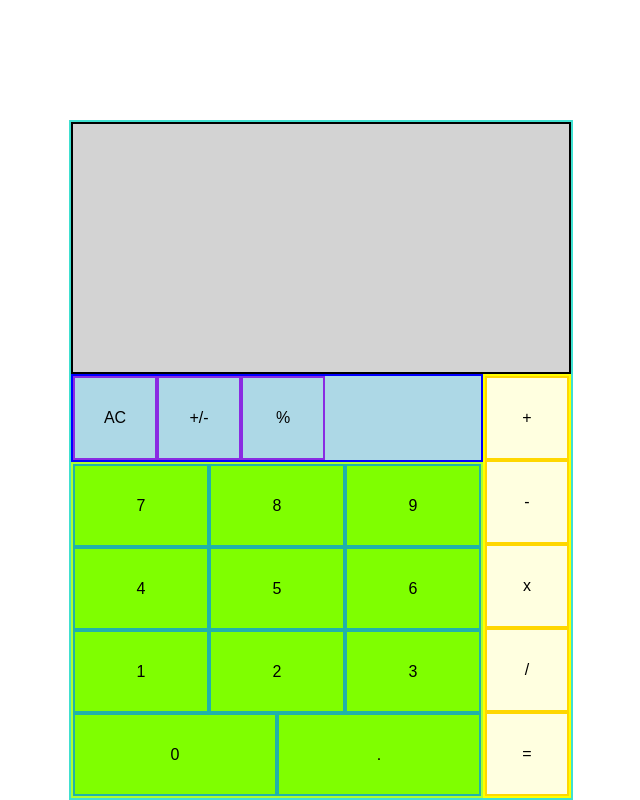
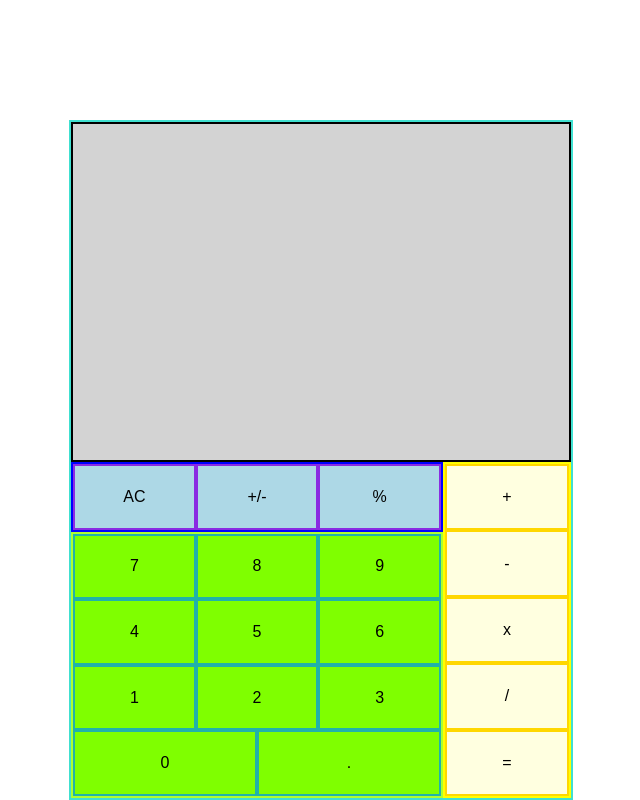
Before and after one commit to blister-pack/calculator_w_gui, a plain HTML site: page index.html in a window 1280 px wide. Shown: the whole page, without its empty margins (319-959 px from the left). Drawn offline with Linux system fonts and the light colour scheme.

Commit message:
buttons appear properly sized and placed

```diff
--- a/style.css
+++ b/style.css
@@ -35,7 +35,7 @@ h1 {
 
 .leftButtons {
   display: flex;
-  flex: 5 1 0;
+  flex: 3 1 0;
   flex-direction: column;
 }
 
@@ -63,20 +63,24 @@ h1 {
 }
 
 .functionButtons div {
-  width: 80px;
-  height: 80px;
+  /* width: 80px;
+  height: 80px; */
+  flex: 1 1 100px;
   border: 2px solid blueviolet;
 }
 
 .calcButtons {
+  display: flex;
+  flex-direction: column;
   flex: 1 1 0;
   background-color: lightyellow;
   border: 2px solid yellow;
 }
 
 .calcButtons div {
-  width: 80px;
-  height: 80px;
+  /* width: 80px;
+  height: 80px; */
+  flex: 1 1 100px;
   border: 2px solid gold;
   flex: 1 1 0;
 }
```
